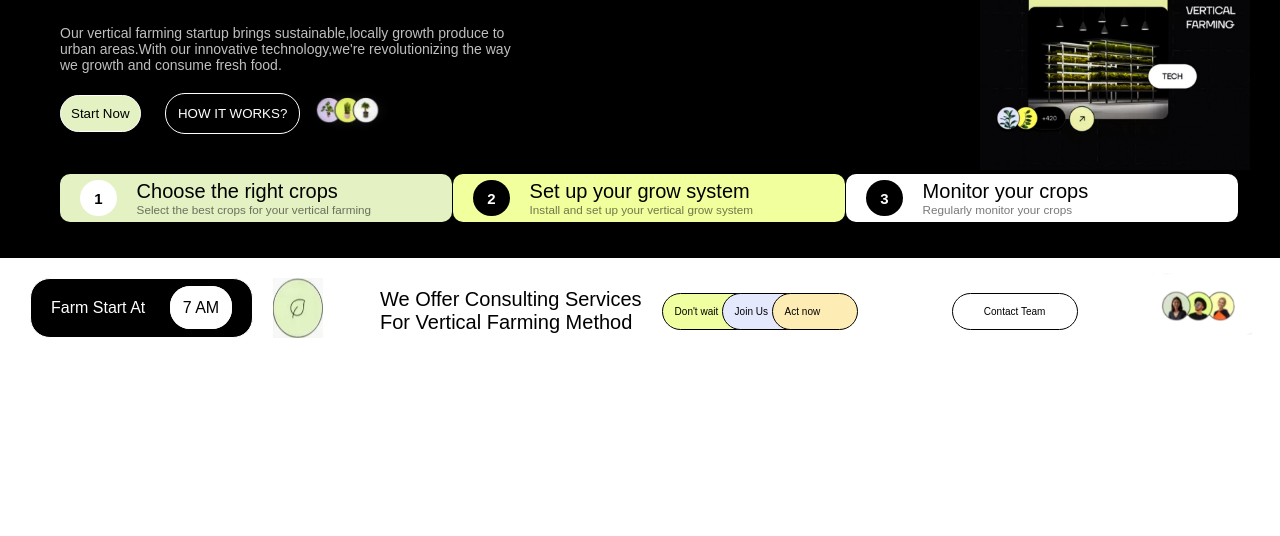
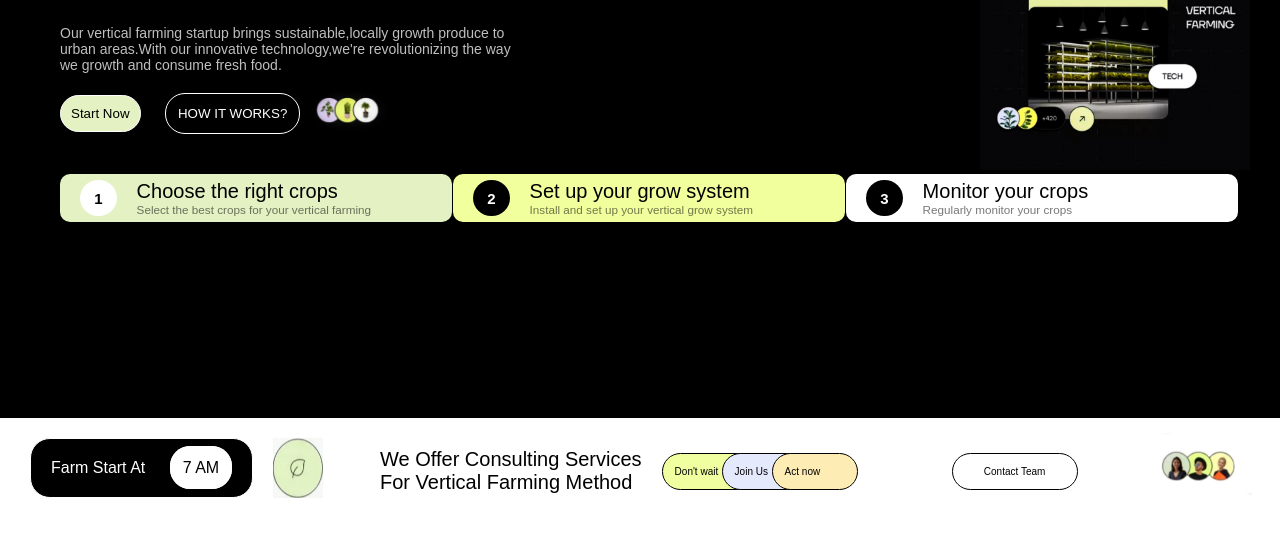
Before and after one commit to Vasanth1234567/Vertical-Farm-Website, a plain HTML site: page index.html in a window 1280 px wide. Shown: the part 222-758 px from the top of the page. Drawn offline with Linux system fonts and the light colour scheme.

Commit message:
Modify. Modified style in website.

```diff
--- a/assets/css/style.css
+++ b/assets/css/style.css
@@ -6,7 +6,7 @@
 }
 .section1{
     width: 100vw;
-    height: 480px;
+    height: 80vh;
     background-color: black;
     padding: 0px;
 }
```
